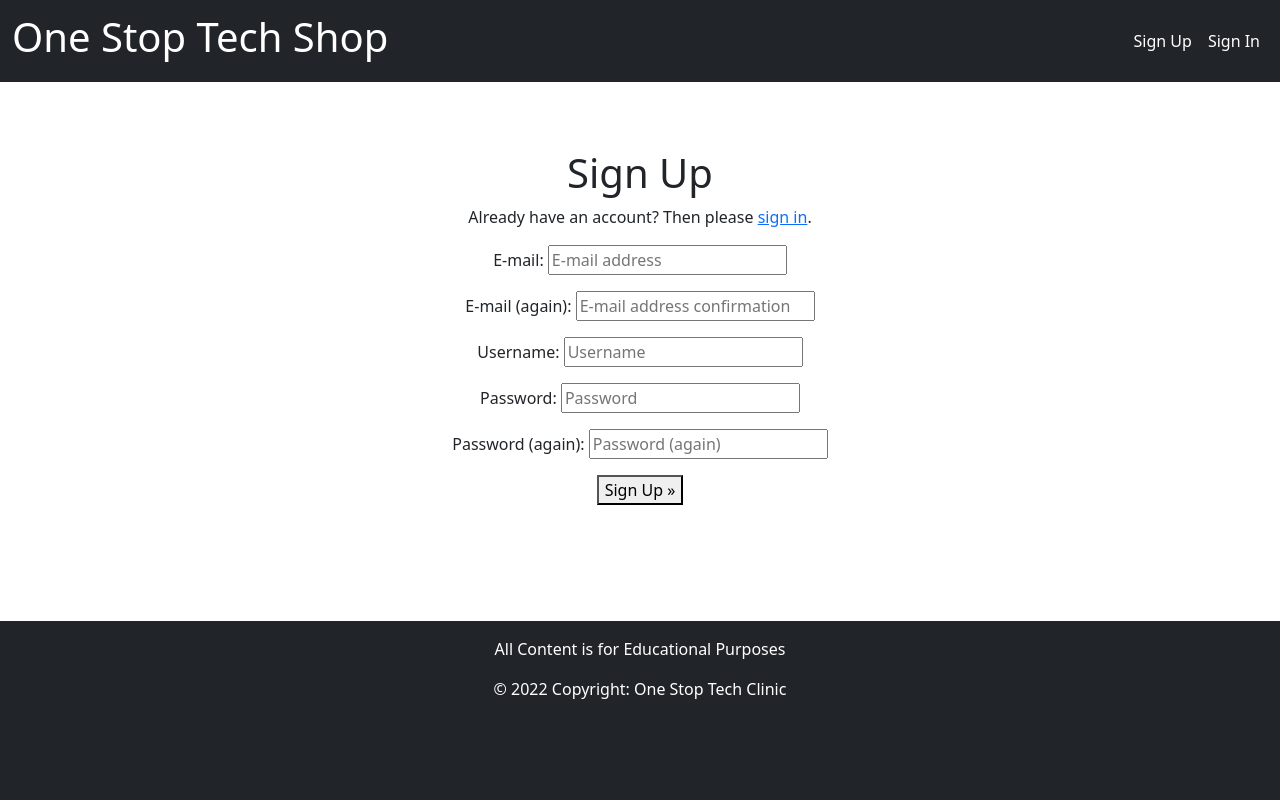
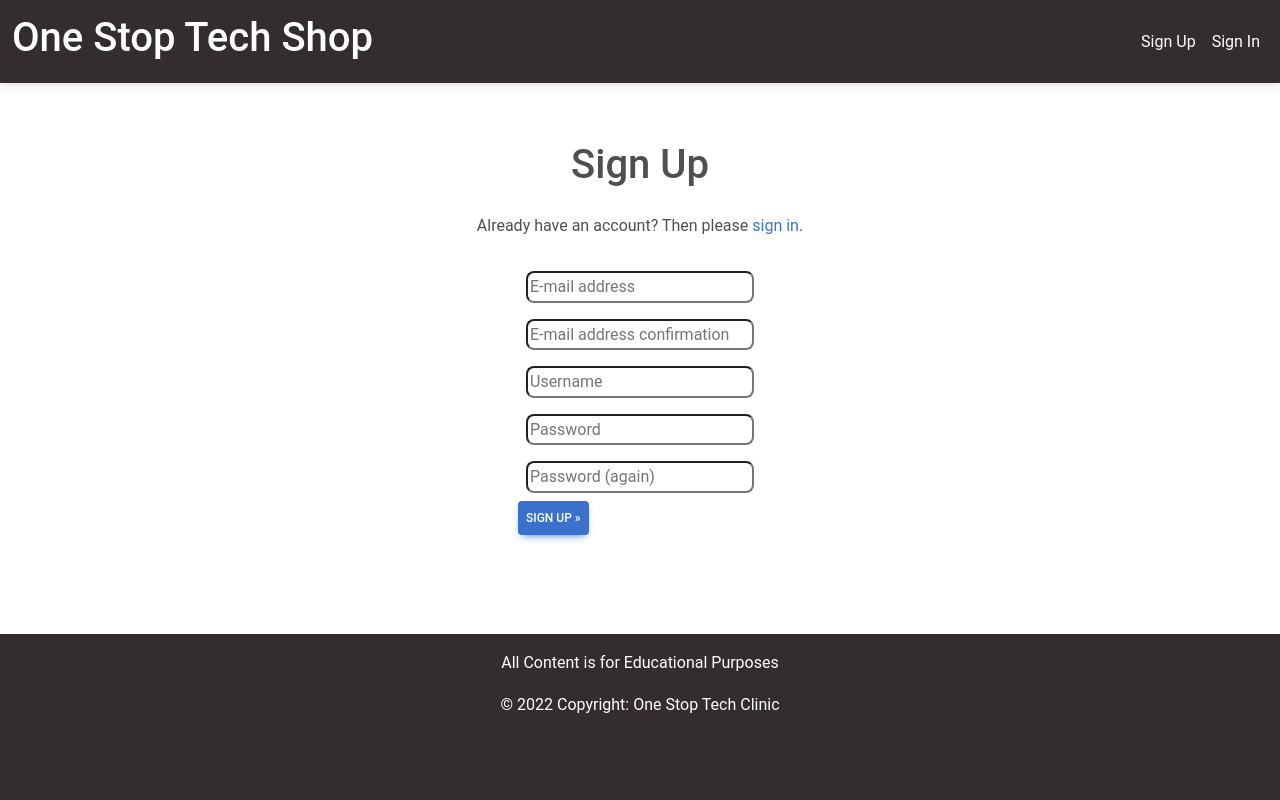
Before and after one commit to masomj/OneStopTechShop, a Django app: page /accounts/signup/ in a window 1280 px wide. Run offline with Django 4.2, Linux system fonts and the light colour scheme; parts of the project's set-up code (start-up, migrations or seed data) failed here and were passed over; some libraries are stand-ins or nearby versions.

Commit message:
customise allauth templates

```diff
--- a/static/css/style.css
+++ b/static/css/style.css
@@ -69,3 +69,7 @@ body{
     height: 0;
   }
 }
+
+.inherit-border input {
+  border-radius: 0.5rem;
+}
--- a/templates/allauth/account/base.html
+++ b/templates/allauth/account/base.html
@@ -8,15 +8,13 @@
 
     {% endblock %}
     <link rel="stylesheet" href="{% static 'css\style.css' %}">
-    <link href="https://cdn.jsdelivr.net/npm/bootstrap@5.0.2/dist/css/bootstrap.min.css" rel="stylesheet" integrity="sha384-EVSTQN3/azprG1Anm3QDgpJLIm9Nao0Yz1ztcQTwFspd3yD65VohhpuuCOmLASjC" crossorigin="anonymous">
-    <script src="https://cdn.jsdelivr.net/npm/bootstrap@5.0.2/dist/js/bootstrap.bundle.min.js" integrity="sha384-MrcW6ZMFYlzcLA8Nl+NtUVF0sA7MsXsP1UyJoMp4YLEuNSfAP+JcXn/tWtIaxVXM" crossorigin="anonymous"></script>
-
+    <link rel="stylesheet" href="{% static  'css\mdb.min.css' %}" />
   </head>
   <body>
     <header>
-      <nav class="navbar navbar-expand-lg navbar-light bg-dark sticky-top">
+      <nav class="navbar navbar-expand-lg navbar-dark bg-dark sticky-top">
         <div class="container-fluid">
-            <a class="navbar-brand text-white" href="#"> <h1>One Stop Tech Shop</h1> </a>
+            <a class="navbar-brand text-white" href="{%url 'index'%}"> <h1>One Stop Tech Shop</h1> </a>
 
             <button class="navbar-toggler  text-white" type="button" data-bs-toggle="collapse" data-bs-target="#navbarContent" aria-controls="navbarSupportedContent" aria-expanded="false" aria-label="Toggle navigation">
                 <span class="navbar-toggler-icon"></span>
@@ -64,5 +62,6 @@
       <p>© 2022 Copyright: One Stop Tech Clinic</p>
       </div>
   </footer>
+  <script type="text/javascript" src="{% static 'js\mdb.min.js' %}"></script>
   </body>
 </html>
--- a/templates/allauth/account/email_confirm.html
+++ b/templates/allauth/account/email_confirm.html
@@ -7,6 +7,8 @@
 
 
 {% block content %}
+<div class="container">
+
 <h1>{% trans "Confirm E-mail Address" %}</h1>
 
 {% if confirmation %}
@@ -17,7 +19,7 @@
 
 <form method="post" action="{% url 'account_confirm_email' confirmation.key %}">
 {% csrf_token %}
-    <button type="submit">{% trans 'Confirm' %}</button>
+    <button type="submit" class="btn btn-primary">{% trans 'Confirm' %}</button>
 </form>
 
 {% else %}
@@ -27,5 +29,5 @@
 <p>{% blocktrans %}This e-mail confirmation link expired or is invalid. Please <a href="{{ email_url }}">issue a new e-mail confirmation request</a>.{% endblocktrans %}</p>
 
 {% endif %}
-
+</div>
 {% endblock %}
--- a/templates/allauth/account/password_change.html
+++ b/templates/allauth/account/password_change.html
@@ -10,7 +10,7 @@
     <form method="POST" action="{% url 'account_change_password' %}" class="password_change">
         {% csrf_token %}
         {{ form.as_p }}
-        <button type="submit" name="action">{% trans "Change Password" %}</button>
-        <a href="{% url 'account_reset_password' %}">{% trans "Forgot Password?" %}</a>
+        <button type="submit btb btn-primary" name="action">{% trans "Change Password" %}</button>
+        <a href="{% url 'account_reset_password' %}" class="btn btn-secondary">{% trans "Forgot Password?" %}</a>
     </form>
 {% endblock %}
--- a/templates/allauth/account/password_reset_done.html
+++ b/templates/allauth/account/password_reset_done.html
@@ -6,6 +6,7 @@
 {% block head_title %}{% trans "Password Reset" %}{% endblock %}
 
 {% block content %}
+<div class="container">
     <h1>{% trans "Password Reset" %}</h1>
 
     {% if user.is_authenticated %}
@@ -13,4 +14,5 @@
     {% endif %}
 
     <p>{% blocktrans %}We have sent you an e-mail. If you have not received it please check your spam folder. Otherwise contact us if you do not receive it in a few minutes.{% endblocktrans %}</p>
+</div>
 {% endblock %}
--- a/templates/allauth/account/password_reset_from_key_done.html
+++ b/templates/allauth/account/password_reset_from_key_done.html
@@ -4,6 +4,9 @@
 {% block head_title %}{% trans "Change Password" %}{% endblock %}
 
 {% block content %}
+<div class="container">
     <h1>{% trans "Change Password" %}</h1>
     <p>{% trans 'Your password is now changed.' %}</p>
+</div>
+
 {% endblock %}
--- a/templates/allauth/account/password_set.html
+++ b/templates/allauth/account/password_set.html
@@ -10,6 +10,6 @@
     <form method="POST" action="{% url 'account_set_password' %}" class="password_set">
         {% csrf_token %}
         {{ form.as_p }}
-        <input type="submit" name="action" value="{% trans 'Set Password' %}"/>
+        <input type="submit" class="btn btn-primary "name="action" value="{% trans 'Set Password' %}"/>
     </form>
 {% endblock %}
--- a/templates/allauth/account/signup.html
+++ b/templates/allauth/account/signup.html
@@ -5,17 +5,38 @@
 {% block head_title %}{% trans "Signup" %}{% endblock %}
 
 {% block content %}
-<h1>{% trans "Sign Up" %}</h1>
+<div class="container d-flex flex-column align-items-center">
+  <h1 class="p-2">{% trans "Sign Up" %}</h1>
 
-<p>{% blocktrans %}Already have an account? Then please <a href="{{ login_url }}">sign in</a>.{% endblocktrans %}</p>
+  <p class="p-2">{% blocktrans %}Already have an account? Then please <a href="{{ login_url }}">sign in</a>.{% endblocktrans %}</p>
 
-<form class="signup" id="signup_form" method="post" action="{% url 'account_signup' %}">
-  {% csrf_token %}
-  {{ form.as_p }}
-  {% if redirect_field_value %}
-  <input type="hidden" name="{{ redirect_field_name }}" value="{{ redirect_field_value }}" />
-  {% endif %}
-  <button type="submit">{% trans "Sign Up" %} &raquo;</button>
-</form>
+  <form class="signup" id="signup_form" method="post" action="{% url 'account_signup' %}">
+    {% csrf_token %}
+    <div class="inherit-border p-2">
+      {{form.email}}
+      {{form.email.errors}}
+    </div>
+    <div class="inherit-border p-2">
+      {{form.email2}}
+      {{form.email2.errors}}
+    </div>
+    <div class="inherit-border p-2">
+      {{form.username}}
+      {{form.username.errors}}
+    </div>
+    <div class="inherit-border p-2">
+      {{form.password1}}
+      {{form.password1.errors}}
+    </div>
+    <div class="inherit-border p-2">
+      {{form.password2}}
+      {{form.password2.errors}}
+    </div>
 
+    {% if redirect_field_value %}
+    <input type="hidden" name="{{ redirect_field_name }}" value="{{ redirect_field_value }}" />
+    {% endif %}
+    <button type="submit" class="btn btn-primary p-2">{% trans "Sign Up" %} &raquo;</button>
+  </form>
+</div>
 {% endblock %}
--- a/templates/allauth/account/verification_sent.html
+++ b/templates/allauth/account/verification_sent.html
@@ -5,8 +5,11 @@
 {% block head_title %}{% trans "Verify Your E-mail Address" %}{% endblock %}
 
 {% block content %}
+<div class="container">
     <h1>{% trans "Verify Your E-mail Address" %}</h1>
 
     <p>{% blocktrans %}We have sent an e-mail to you for verification. Follow the link provided to finalize the signup process. If you do not see the verification e-mail in your main inbox, check your spam folder. Please contact us if you do not receive the verification e-mail within a few minutes.{% endblocktrans %}</p>
 
+</div>
+
 {% endblock %}
--- a/templates/allauth/account/verified_email_required.html
+++ b/templates/allauth/account/verified_email_required.html
@@ -8,7 +8,7 @@
 <h1>{% trans "Verify Your E-mail Address" %}</h1>
 
 {% url 'account_email' as email_url %}
-
+<div class="container">
     <p>{% blocktrans %}This part of the site requires us to verify that
         you are who you claim to be. For this purpose, we require that you
         verify ownership of your e-mail address. {% endblocktrans %}</p>
@@ -18,6 +18,8 @@ verification. Please click on the link inside that e-mail. If you do not see the
         contact us if you do not receive it within a few minutes.{% endblocktrans %}</p>
 
     <p>{% blocktrans %}<strong>Note:</strong> you can still <a href="{{ email_url }}">change your e-mail address</a>.{% endblocktrans %}</p>
+</div>
+
 
 
 {% endblock %}
--- a/templates/base.html
+++ b/templates/base.html
@@ -8,7 +8,7 @@
     <meta name="viewport" content="width=device-width, initial-scale=1.0">
     <title>One Stop Tech Shop {% block Title%} {% endblock %}</title>
     <link rel="stylesheet" href="{% static 'css\style.css' %}">
-    <link rel="stylesheet" href="{% static  'css\mdb.min.css' %}" />
+    <link rel="stylesheet" href="{% static  'css\mdb.min.css' %}"/>
     {% block JS %}
     {% endblock %}
 
```
Also changed, not shown: templates/allauth/account/account_inactive.html (+5 -2 lines), templates/allauth/account/login.html (+27 -12 lines), templates/allauth/account/logout.html (+5 -6 lines), templates/allauth/account/password_reset.html (+12 -4 lines), templates/allauth/account/password_reset_from_key.html (+5 -2 lines), templates/allauth/account/signup_closed.html (+5 -2 lines). Lines whose indentation alone changed are shown as unchanged.
